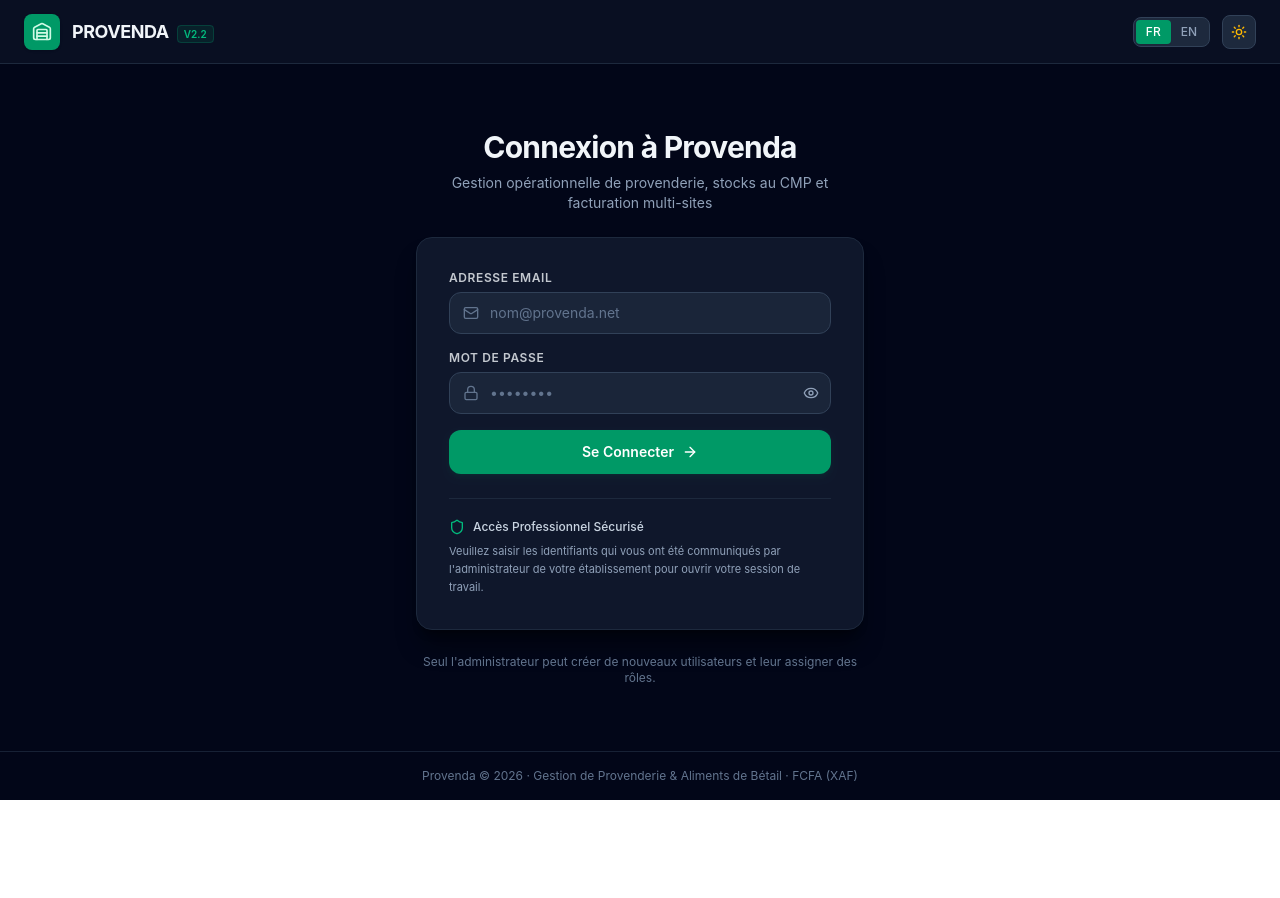
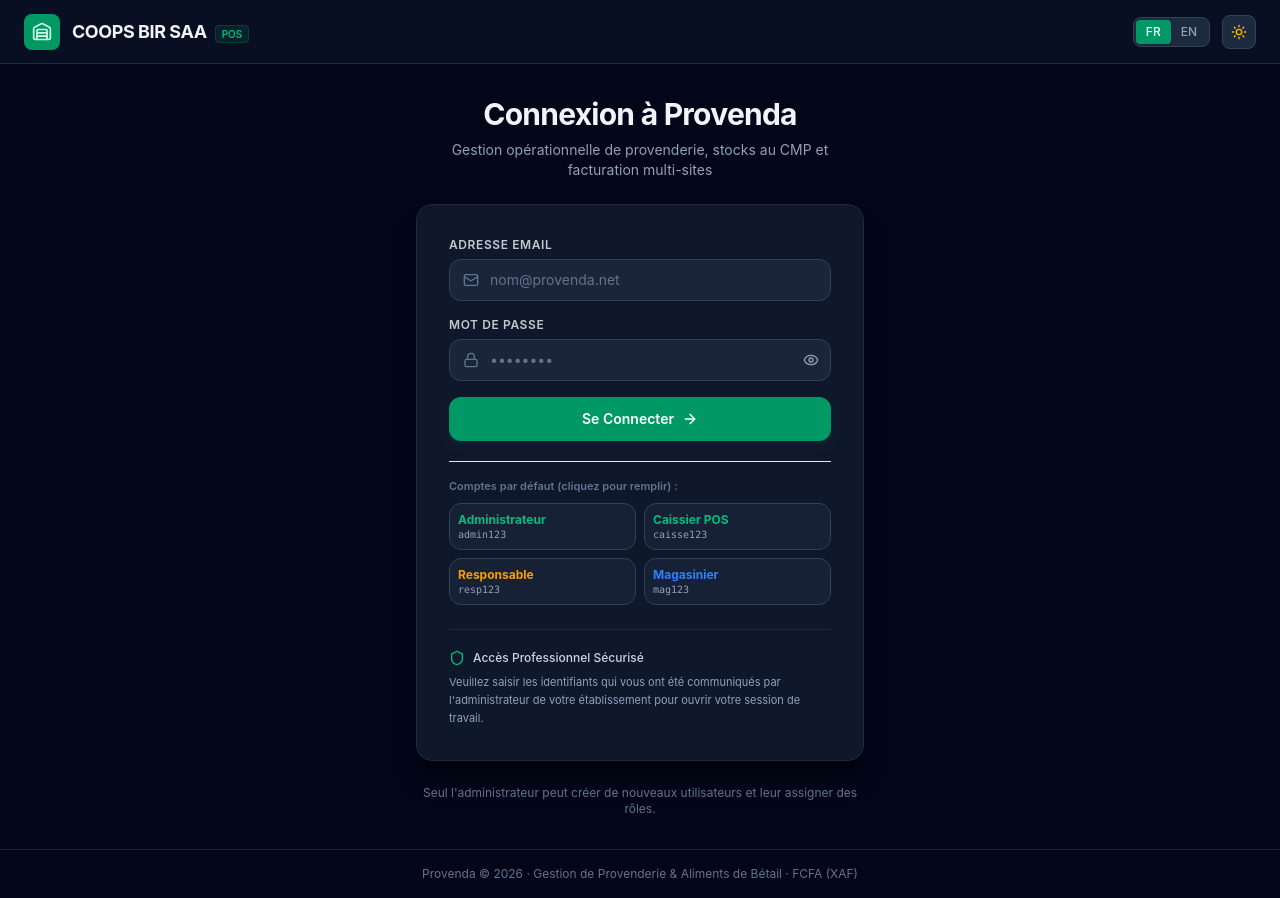
Before and after one commit to HeritageDan/scoop-bir-saa-gestion-de-provenderie, a React (Vite) app: page / in a window 1280 px wide. Before the commit the page ends 800 px from the top, so only its background shows below. Built offline with nearby package versions, Linux system fonts and the light colour scheme.

Commit message:
feat: add quick-login helper buttons and COOPS BIR SAA branding to LoginPage

```diff
--- a/src/components/auth/LoginPage.tsx
+++ b/src/components/auth/LoginPage.tsx
@@ -16,7 +16,7 @@ import {
 import { useApp } from '../../context/AppContext';
 
 export const LoginPage: React.FC = () => {
-  const { login, theme, toggleTheme, language, setLanguage, t, users } = useApp();
+  const { login, theme, toggleTheme, language, setLanguage, t, users, settings } = useApp();
 
   const [email, setEmail] = useState('');
   const [password, setPassword] = useState('');
@@ -47,13 +47,23 @@ export const LoginPage: React.FC = () => {
         theme === 'dark' ? 'border-slate-800 bg-slate-900/60' : 'border-slate-200 bg-white/80'
       } backdrop-blur-sm`}>
         <div className="flex items-center gap-3">
-          <div className="w-9 h-9 rounded-lg bg-emerald-600 flex items-center justify-center text-white font-bold shadow-sm">
-            <Warehouse className="w-5 h-5 text-emerald-100" />
-          </div>
+          {settings.logoUrl ? (
+            <img
+              src={settings.logoUrl}
+              alt={settings.name || 'COOPS BIR SAA'}
+              className="w-9 h-9 rounded-lg object-contain bg-white p-0.5 border border-slate-200 dark:border-slate-700 shadow-sm"
+            />
+          ) : (
+            <div className="w-9 h-9 rounded-lg bg-emerald-600 flex items-center justify-center text-white font-bold shadow-sm">
+              <Warehouse className="w-5 h-5 text-emerald-100" />
+            </div>
+          )}
           <div>
-            <span className="font-bold tracking-tight text-base sm:text-lg">PROVENDA</span>
+            <span className="font-bold tracking-tight text-base sm:text-lg uppercase">
+              {settings.name || 'COOPS BIR SAA'}
+            </span>
             <span className="ml-2 text-[10px] uppercase font-semibold text-emerald-500 bg-emerald-500/10 border border-emerald-500/20 px-1.5 py-0.5 rounded">
-              v2.2
+              POS
             </span>
           </div>
         </div>
@@ -188,6 +198,78 @@ export const LoginPage: React.FC = () => {
               </button>
             </form>
 
+            {/* Quick Login Helper Badges */}
+            <div className="mt-5 pt-4 border-t border-slate-200 dark:border-slate-800">
+              <div className="text-[11px] font-semibold text-slate-500 dark:text-slate-400 mb-2">
+                {language === 'fr' ? 'Comptes par défaut (cliquez pour remplir) :' : 'Default accounts (click to fill):'}
+              </div>
+              <div className="grid grid-cols-2 gap-2 text-xs">
+                <button
+                  type="button"
+                  onClick={() => {
+                    setEmail('amadou.diallo@provenda.net');
+                    setPassword('admin123');
+                  }}
+                  className={`p-2 rounded-xl border text-left cursor-pointer transition flex flex-col ${
+                    theme === 'dark'
+                      ? 'bg-slate-800/60 hover:bg-slate-800 border-slate-700 text-slate-200'
+                      : 'bg-slate-50 hover:bg-slate-100 border-slate-200 text-slate-800'
+                  }`}
+                >
+                  <span className="font-bold text-emerald-500">Administrateur</span>
+                  <span className="text-[10px] text-slate-400 font-mono">admin123</span>
+                </button>
+
+                <button
+                  type="button"
+                  onClick={() => {
+                    setEmail('patrick.kamga@provenda.net');
+                    setPassword('caisse123');
+                  }}
+                  className={`p-2 rounded-xl border text-left cursor-pointer transition flex flex-col ${
+                    theme === 'dark'
+                      ? 'bg-slate-800/60 hover:bg-slate-800 border-slate-700 text-slate-200'
+                      : 'bg-slate-50 hover:bg-slate-100 border-slate-200 text-slate-800'
+                  }`}
+                >
+                  <span className="font-bold text-emerald-500">Caissier POS</span>
+                  <span className="text-[10px] text-slate-400 font-mono">caisse123</span>
+                </button>
+
+                <button
+                  type="button"
+                  onClick={() => {
+                    setEmail('beatrice.ngoue@provenda.net');
+                    setPassword('resp123');
+                  }}
+                  className={`p-2 rounded-xl border text-left cursor-pointer transition flex flex-col ${
+                    theme === 'dark'
+                      ? 'bg-slate-800/60 hover:bg-slate-800 border-slate-700 text-slate-200'
+                      : 'bg-slate-50 hover:bg-slate-100 border-slate-200 text-slate-800'
+                  }`}
+                >
+                  <span className="font-bold text-amber-500">Responsable</span>
+                  <span className="text-[10px] text-slate-400 font-mono">resp123</span>
+                </button>
+
+                <button
+                  type="button"
+                  onClick={() => {
+                    setEmail('samuel.tientcheu@provenda.net');
+                    setPassword('mag123');
+                  }}
+                  className={`p-2 rounded-xl border text-left cursor-pointer transition flex flex-col ${
+                    theme === 'dark'
+                      ? 'bg-slate-800/60 hover:bg-slate-800 border-slate-700 text-slate-200'
+                      : 'bg-slate-50 hover:bg-slate-100 border-slate-200 text-slate-800'
+                  }`}
+                >
+                  <span className="font-bold text-blue-500">Magasinier</span>
+                  <span className="text-[10px] text-slate-400 font-mono">mag123</span>
+                </button>
+              </div>
+            </div>
+
             {/* Professional Authentication Notice */}
             <div className={`mt-6 pt-5 border-t text-xs ${
               theme === 'dark' ? 'border-slate-800 text-slate-400' : 'border-slate-200 text-slate-500'
```
